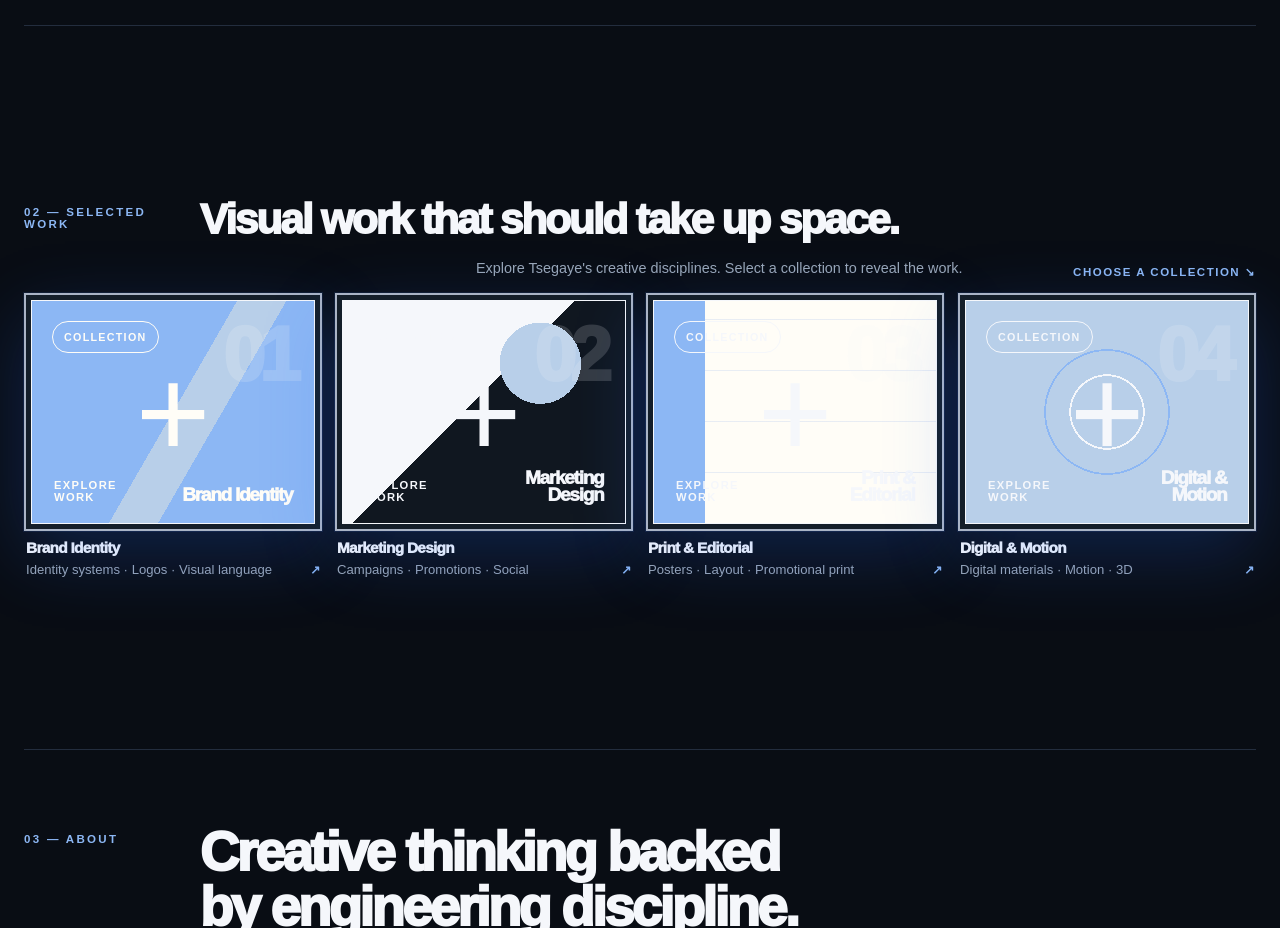
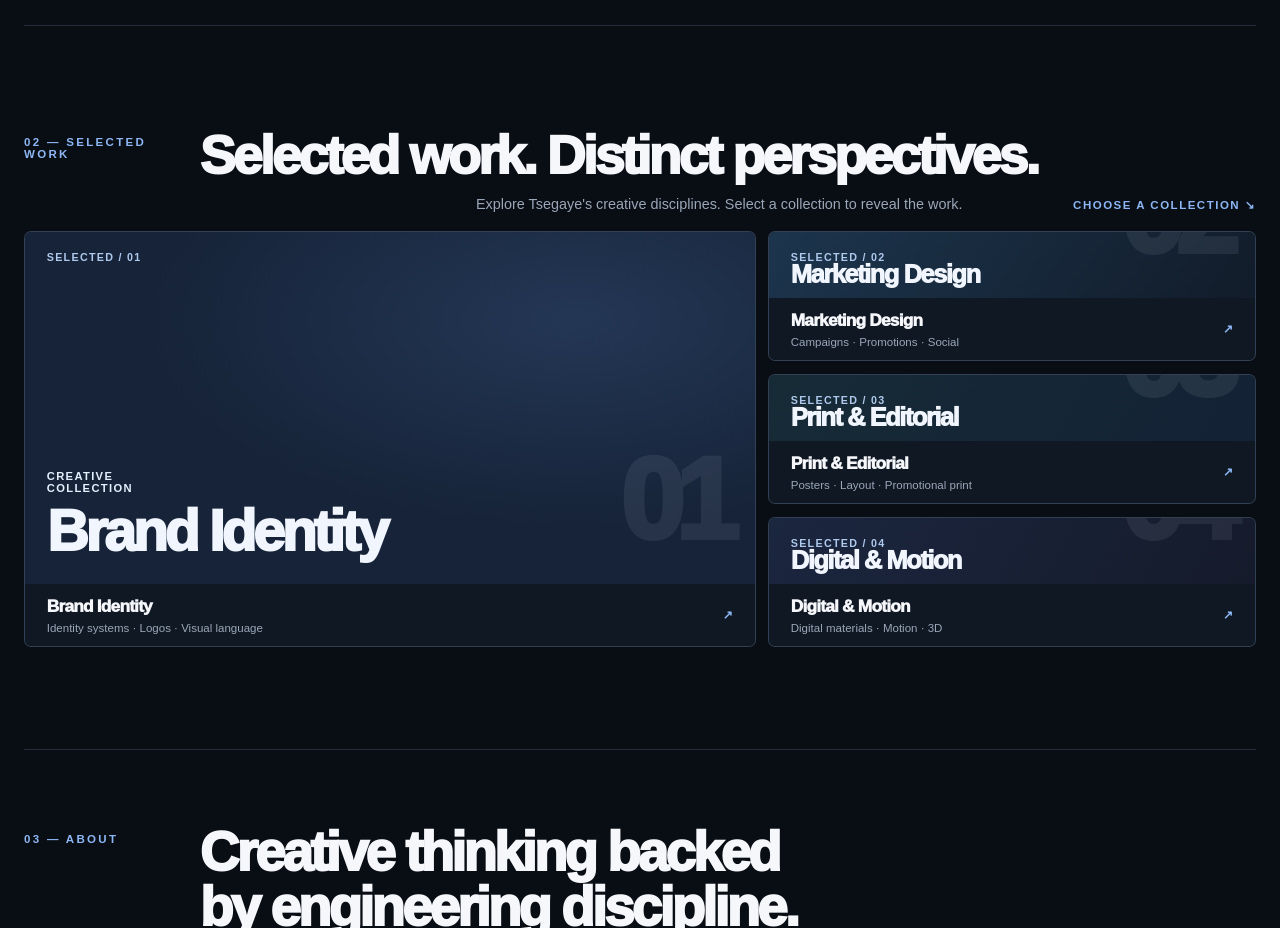
Before and after one commit to mkcoder1218/Tsgaye, a Next.js app: page / in a window 1280 px wide. Shown: the part 1500-2428 px from the top of the page. Built offline with nearby package versions, Linux system fonts and the light colour scheme.

Commit message:
style: redesign work gallery with featured editorial collection

```diff
--- a/app/globals.css
+++ b/app/globals.css
@@ -2644,3 +2644,148 @@ body {
   .expertise-card { padding: 16px; }
   .expertise-card h3 { font-size: clamp(1.6rem,2.1vw,2.5rem); }
 }
+
+
+/* Editorial work collections: one featured story, three supporting stories. */
+.work-editorial .section-heading h2 {
+  max-width: 860px;
+  font-size: clamp(2.5rem, 4.2vw, 4.9rem) !important;
+}
+.work-editorial .work-lead {
+  margin: -4px 0 clamp(14px, 2vh, 26px) auto !important;
+  align-items: center;
+}
+.work-editorial .work-editorial-grid {
+  display: grid !important;
+  grid-template-columns: minmax(0, 1.2fr) minmax(0, .8fr) !important;
+  grid-template-rows: repeat(3, minmax(0, 1fr));
+  gap: clamp(9px, 1vw, 14px) !important;
+  height: clamp(390px, 52vh, 545px);
+}
+.work-editorial .work-editorial-card {
+  grid-column: auto !important;
+  grid-row: auto;
+  min-width: 0;
+  height: 100%;
+  transform: none !important;
+}
+.work-editorial .work-card-1 { grid-column: 1 !important; grid-row: 1 / 4; }
+.work-editorial .work-card-2 { grid-column: 2 !important; grid-row: 1; }
+.work-editorial .work-card-3 { grid-column: 2 !important; grid-row: 2; }
+.work-editorial .work-card-4 { grid-column: 2 !important; grid-row: 3; }
+.work-editorial .work-card-trigger {
+  height: 100%;
+  display: flex;
+  flex-direction: column;
+  position: relative;
+  overflow: hidden;
+  border: 1px solid rgba(154, 183, 220, .24);
+  border-radius: 7px;
+  background: #111a27;
+  transition: border-color .25s, box-shadow .25s;
+}
+.work-editorial .work-media {
+  flex: 1 1 auto;
+  min-height: 0;
+  width: 100%;
+  overflow: hidden;
+  padding: 0 !important;
+  border: 0;
+  box-shadow: none;
+  background: #152439;
+}
+.work-editorial .portfolio-placeholder,
+.work-editorial .work-preview {
+  min-height: 0 !important;
+  height: 100% !important;
+  border: 0;
+}
+.work-editorial .portfolio-placeholder {
+  background: radial-gradient(ellipse at 75% 25%, rgba(105, 156, 234, .16), transparent 56%), #162338;
+  color: #e5efff;
+}
+.work-editorial .work-card-2 .portfolio-placeholder { background: linear-gradient(125deg, #1c354d, #121c2a); }
+.work-editorial .work-card-3 .portfolio-placeholder { background: linear-gradient(120deg, #172b37, #132235); }
+.work-editorial .work-card-4 .portfolio-placeholder { background: linear-gradient(120deg, #1b263f, #151b2b); }
+.work-editorial .portfolio-placeholder-label {
+  top: clamp(12px, 1.5vw, 25px);
+  left: clamp(14px, 1.7vw, 28px);
+  color: #afc9ec;
+  border: 0;
+  padding: 0;
+}
+.work-editorial .portfolio-placeholder-number {
+  top: auto;
+  right: clamp(16px, 2vw, 32px);
+  bottom: clamp(18px, 2vw, 36px);
+  font-size: clamp(4rem, 9vw, 10rem);
+  opacity: .08;
+}
+.work-editorial .portfolio-placeholder-name {
+  left: clamp(14px, 1.7vw, 28px);
+  right: clamp(14px, 1.7vw, 28px);
+  bottom: clamp(15px, 2vw, 35px);
+  display: flex;
+  flex-direction: column;
+  align-items: flex-start;
+  gap: 10px;
+}
+.work-editorial .portfolio-placeholder-name strong {
+  max-width: 100%;
+  color: #f1f5fd;
+  font-size: clamp(2rem, 4.5vw, 5.5rem) !important;
+  line-height: .94;
+  letter-spacing: -.06em;
+  text-align: left;
+}
+.work-editorial .work-card-2 .portfolio-placeholder-name strong,
+.work-editorial .work-card-3 .portfolio-placeholder-name strong,
+.work-editorial .work-card-4 .portfolio-placeholder-name strong {
+  font-size: clamp(1.2rem, 2vw, 2.15rem) !important;
+}
+.work-editorial .work-card-2 .portfolio-placeholder-name,
+.work-editorial .work-card-3 .portfolio-placeholder-name,
+.work-editorial .work-card-4 .portfolio-placeholder-name { bottom: 12px; gap: 4px; }
+.work-editorial .work-card-2 .portfolio-placeholder-name span,
+.work-editorial .work-card-3 .portfolio-placeholder-name span,
+.work-editorial .work-card-4 .portfolio-placeholder-name span { display: none; }
+.work-editorial .work-caption {
+  flex: 0 0 auto;
+  width: 100%;
+  padding: 12px clamp(14px, 1.7vw, 28px) !important;
+  align-items: center;
+  background: #101823;
+}
+.work-editorial .work-caption h3 { font-size: clamp(1rem, 1.35vw, 1.35rem) !important; }
+.work-editorial .work-caption p { font-size: .72rem; }
+.work-editorial .work-card-trigger:hover {
+  border-color: rgba(142, 184, 245, .8);
+  box-shadow: 0 16px 45px rgba(35, 89, 180, .22);
+}
+.work-editorial .work-card-trigger:hover .work-media { transform: none; box-shadow: none; }
+.work-editorial .work-card-trigger:hover .portfolio-placeholder-name { transform: translateY(-5px); transition: transform .35s ease; }
+.work-editorial .work-preview img { object-fit: cover; }
+@media (max-width: 820px) {
+  .work-editorial .work-editorial-grid {
+    height: auto;
+    grid-template-columns: repeat(2, minmax(0, 1fr)) !important;
+    grid-template-rows: auto;
+  }
+  .work-editorial .work-editorial-card,
+  .work-editorial .work-card-1,
+  .work-editorial .work-card-2,
+  .work-editorial .work-card-3,
+  .work-editorial .work-card-4 { grid-column: auto !important; grid-row: auto; height: 260px; }
+  .work-editorial .work-card-1 { grid-column: 1 / -1 !important; height: 350px; }
+  .work-editorial .portfolio-placeholder-name strong { font-size: clamp(1.8rem, 6vw, 3rem) !important; }
+}
+@media (max-width: 560px) {
+  .work-editorial .work-editorial-grid { grid-template-columns: 1fr !important; }
+  .work-editorial .work-editorial-card,
+  .work-editorial .work-card-1 { grid-column: 1 !important; height: 280px; }
+  .work-editorial .work-card-1 { height: 330px; }
+}
+@media (max-height: 760px) and (min-width: 821px) {
+  .work-editorial .work-editorial-grid { height: clamp(320px, 46vh, 450px); }
+  .work-editorial .work-caption p { display: none; }
+}
--- a/components/sections/WorkGallery.tsx
+++ b/components/sections/WorkGallery.tsx
@@ -77,19 +77,19 @@ export function WorkGallery({ projects, galleries }: WorkGalleryProps) {
   const images = selected === null ? [] : galleries[selected] ?? [];
 
   return (
-    <section className="section shell work-section" id="work">
+    <section className="section shell work-section work-editorial" id="work">
       <SectionHeading
         eyebrow="02 — Selected work"
-        title="Visual work that should take up space."
+        title="Selected work. Distinct perspectives."
       />
       <div className="work-lead js-reveal">
         <p>Explore Tsegaye&apos;s creative disciplines. Select a collection to reveal the work.</p>
         <span>Choose a collection ↘</span>
       </div>
 
-      <div className="work-grid js-stagger-group">
+      <div className="work-grid work-editorial-grid js-stagger-group">
         {projects.map((project, index) => (
-          <article className={`work-card work-card-${index + 1} js-stagger-item`} key={project.title}>
+          <article className={`work-card work-card-${index + 1} work-editorial-card js-stagger-item`} key={project.title}>
             <button
               type="button"
               className="work-card-trigger"
@@ -105,13 +105,13 @@ export function WorkGallery({ projects, galleries }: WorkGalleryProps) {
                   </div>
                 ) : (
                   <div className={`portfolio-placeholder portfolio-placeholder-${index + 1}`}>
-                    <span className="portfolio-placeholder-label">Collection</span>
-                    <span className="portfolio-placeholder-cross" aria-hidden="true">+</span>
+                    <span className="portfolio-placeholder-label">Selected / {project.number}</span>
+
                     <div className="portfolio-placeholder-name">
-                      <span>Explore work</span>
+                      <span>Creative collection</span>
                       <strong>{project.title}</strong>
                     </div>
-                    <span className="portfolio-placeholder-number" aria-hidden="true">0{index + 1}</span>
+                    <span className="portfolio-placeholder-number" aria-hidden="true">{project.number}</span>
                   </div>
                 )}
               </div>
```
